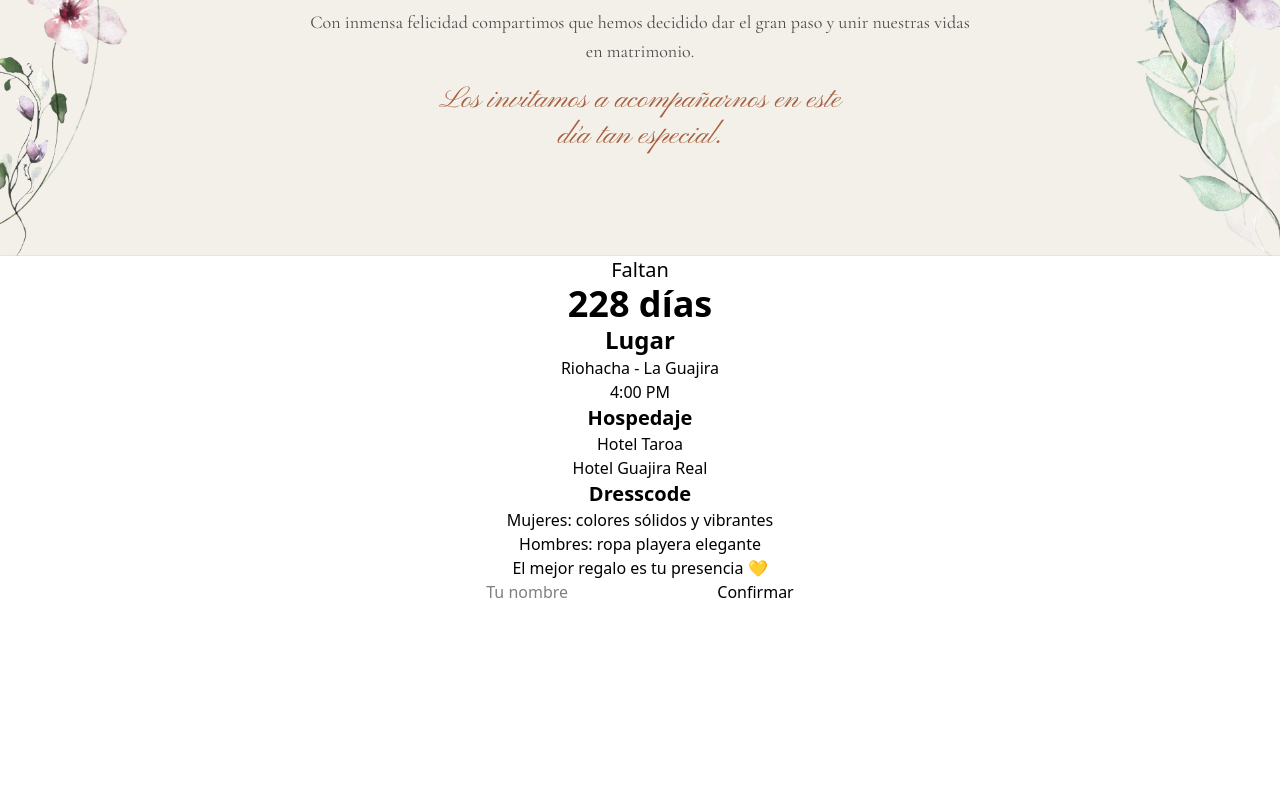
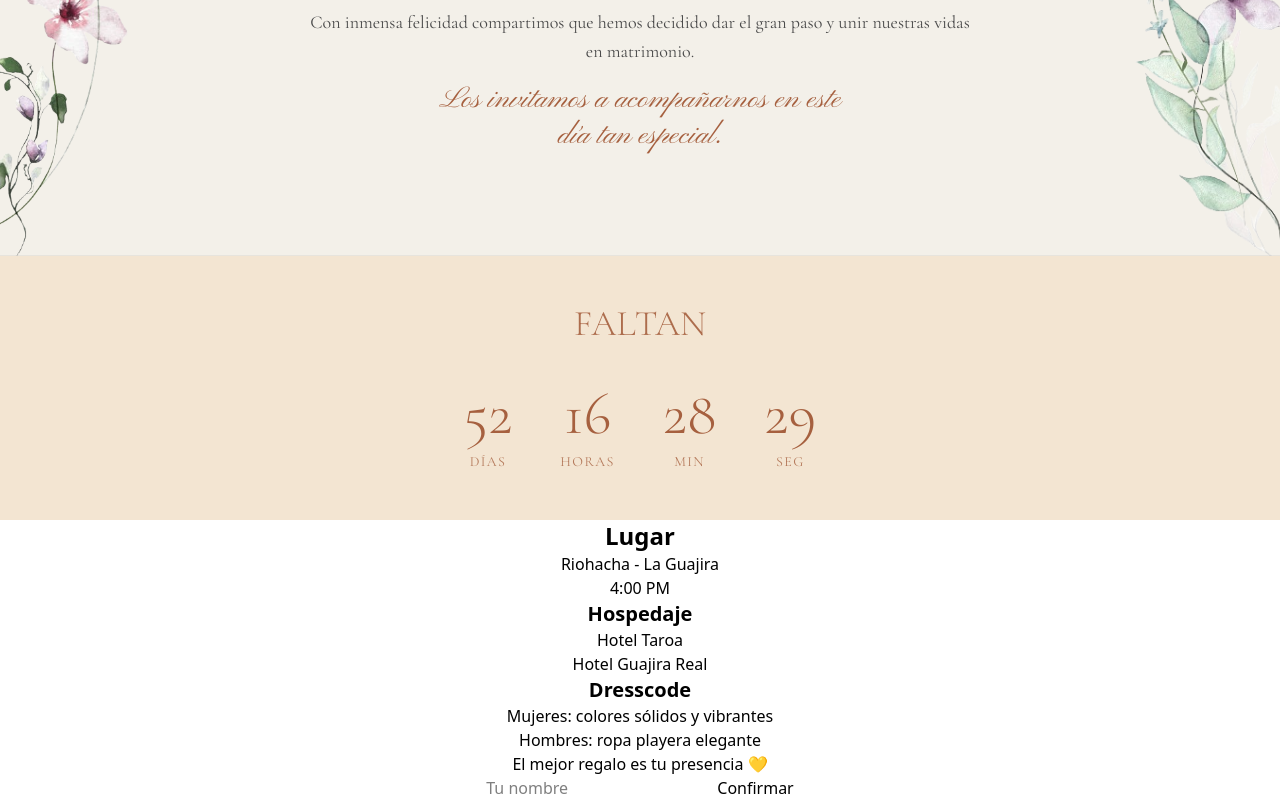
Before and after one commit to Leo1827/boda-invitation-laura-cristian, a Next.js app: page /invitacion in a window 1280 px wide. Shown: the part 894-1694 px from the top of the page. Before the commit the page ends 1498 px from the top, so only its background shows below. Built offline with nearby package versions, Linux system fonts and the light colour scheme; a web font is replaced by a local one.

Commit message:
feat: separator countdown design and colors

```diff
--- a/src/components/sections/Countdown.tsx
+++ b/src/components/sections/Countdown.tsx
@@ -3,14 +3,39 @@
 import { useCountdown } from "@/hooks/useCountdown";
 
 export default function Countdown() {
-  const time = useCountdown("2026-12-20T16:00:00");
+  // Asumiendo que useCountdown devuelve los ms restantes
+  const time = useCountdown("2026-06-27T16:00:00");
 
   const days = Math.floor(time / (1000 * 60 * 60 * 24));
+  const hours = Math.floor((time / (1000 * 60 * 60)) % 24);
+  const minutes = Math.floor((time / 1000 / 60) % 60);
+  const seconds = Math.floor((time / 1000) % 60);
+
+  const timeUnits = [
+    { label: "Días", value: days },
+    { label: "Horas", value: hours },
+    { label: "Min", value: minutes },
+    { label: "Seg", value: seconds },
+  ];
 
   return (
-    <div className="text-center">
-      <h2 className="text-xl">Faltan</h2>
-      <p className="text-4xl font-bold">{days} días</p>
-    </div>
+    <section className="bg-[#deb98860] text-[#a6603f] py-12 px-4 flex flex-col items-center justify-center font-[family-name:var(--font-cormorant)]">
+      <h2 className="text-3xl md:text-4xl tracking-[aem] uppercase mb-10 opacity-90 font-light">
+        Faltan
+      </h2>
+
+      <div className="flex gap-6 md:gap-12">
+        {timeUnits.map((unit) => (
+          <div key={unit.label} className="flex flex-col items-center">
+            <span className="text-4xl md:text-6xl font-light mb-2 leading-none">
+              {unit.value.toString().padStart(2, '0')}
+            </span>
+            <span className="text-xs md:text-sm uppercase tracking-widest opacity-80">
+              {unit.label}
+            </span>
+          </div>
+        ))}
+      </div>
+    </section>
   );
 }
```
